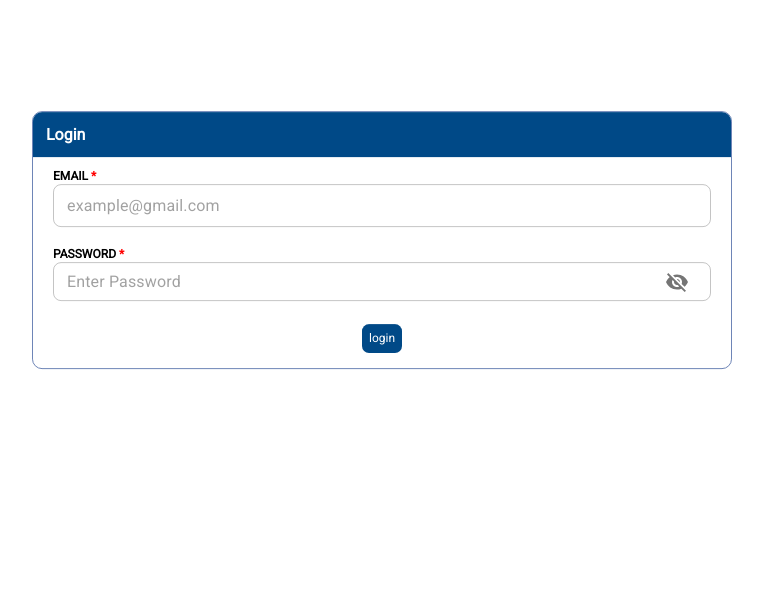
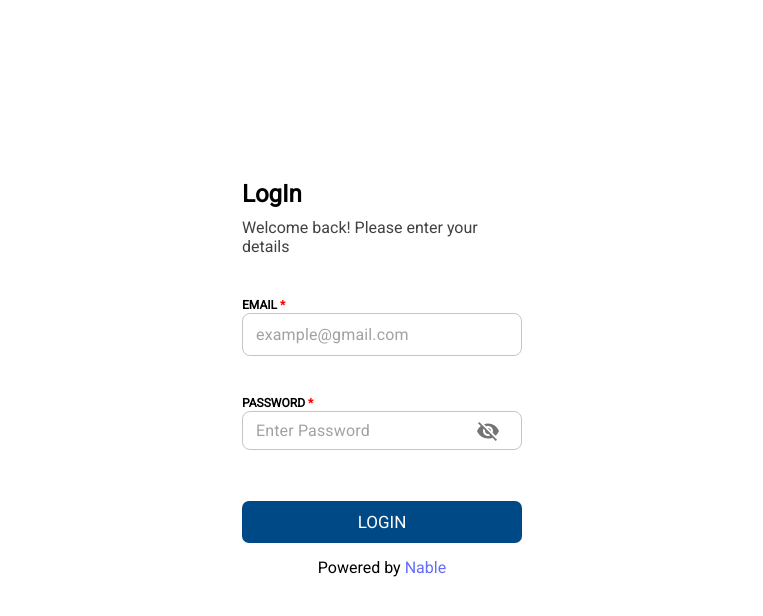
Before and after one commit to Arti610/estimation, a React (Create React App) app: page / in a window 1280 px wide. Shown: the top 616 px of the page, without its empty margins (258-1021 px from the left). Built offline with nearby package versions, Linux system fonts and the light colour scheme.

Commit message:
login UI

```diff
--- a/src/Common_Components/Login/Login.css
+++ b/src/Common_Components/Login/Login.css
@@ -0,0 +1,15 @@
+.login_top_contianer {
+    padding: 0px 20px;
+}
+
+.login-powered {
+    display: flex;
+    align-items: center;
+    justify-content: center;
+    /* font-weight: 20px; */
+}
+
+.login_top_contianer p{
+    padding: 10px 0px;
+    color: #424040;
+}
--- a/src/Common_Components/Login/Login.jsx
+++ b/src/Common_Components/Login/Login.jsx
@@ -4,21 +4,24 @@ import { TextField, Grid, InputAdornment, IconButton } from "@mui/material";
 import { useDispatch, useSelector } from "react-redux";
 import { getTaxAgencyData } from "../../APIs/TaxAgencySlice";
 import { useCookies } from "react-cookie";
+import "./Login.css"
 import "../../Components/Modal/Modal.css"
 import { MdVisibility, MdVisibilityOff } from "react-icons/md";
 import { userLogin } from "../../APIs/LoginSlice";
-import { useNavigate } from "react-router-dom";
+import { Link, useNavigate } from "react-router-dom";
 const Login = (props) => {
   const style = {
     position: "absolute",
-    top: "30%",
+    top: "50%",
     left: "50%",
     transform: "translate(-50%, -50%)",
     backgroundColor: "#fff",
-    border: "1px solid #6e85b7",
-    width: "700px",
+    // border: "1px solid #6e85b7",
+    width: "25%",
+    flexDirection: "column",
     borderRadius: "10px",
-    height: "fit-content",
+    display: "flex",
+    height: "55%",
     overflow: "auto",
     "@media (max-width: 576px)": {
       width: "90%",
@@ -52,15 +55,15 @@ const Login = (props) => {
 
   return (
     <>
-
+  <div></div>
       <Box sx={style} className="scroll-bar">
-        <div className="modal-top-container">
-          <h4>Login</h4>
+        <div className="login_top_contianer">
+          <h2>LogIn</h2>
+          <p>Welcome back! Please enter your details</p>
         </div>
         <form onSubmit={handleSubmit}>
-
-
           <Grid item xs={12} sm={6} md={4}>
+           <div style={{margin:"20px 0px"}}>
            <label>
               EMAIL <span style={{ color: "red" }}>*</span>
             </label>
@@ -73,11 +76,11 @@ const Login = (props) => {
               placeholder="example@gmail.com"
               fullWidth
               required
-
-
             />
+           </div>
           </Grid>
           <Grid item xs={12} sm={6} md={4}>
+          <div>
           <label>
               PASSWORD <span style={{ color: "red" }}>*</span>
             </label>
@@ -101,27 +104,37 @@ const Login = (props) => {
                 ),
               }}
             />
+          </div>
           </Grid>
 
 
-          <div style={{ width: "100%", display: "flex", justifyContent: "center" }}>
+          <div style={{ width: "100%", display: "flex",height: "100px",display: "flex",alignItems: "flex-end", justifyContent: "center" }}>
             <button
               variant="outlined"
               type="submit"
               style={{
-                margin: "15px",
+                margin: "15px 20px",
+                width:"100%",
+                display:"flex",
+                alignItems:"center",
+                justifyContent:"center",
                 fontSize: "12px",
+                padding:"10px 80px",
+                fontSize:"17px"
               }}
             onClick={props.createOrUpdateHandler}
             >
             {/* {loading ? "loading....." : "Login"} */}
-              login
+            LOGIN
           </button>
+        </div>
+        <div className="login-powered">
+          <p>Powered by <Link to="https://nableinvent.com/" target="_blank">Nable</Link></p>
         </div>
         {/* {error && <div className="error-message">{error}</div>} */}
 
       </form>
-      </Box>
+    </Box >
 
     </>
   );
```
Lines whose indentation alone changed are shown as unchanged.
